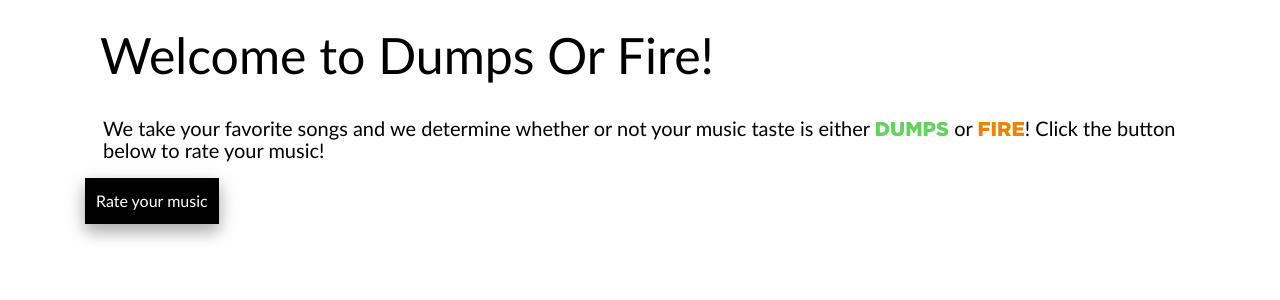
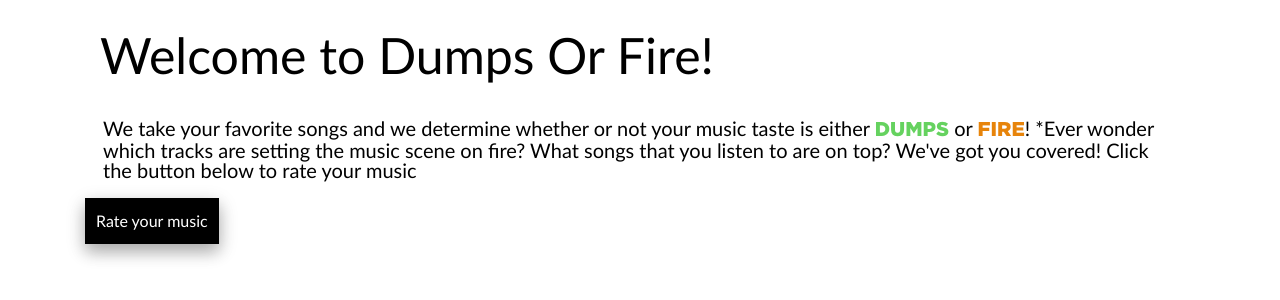
Before and after one commit to BCSchool/Software-Project, a Django app: page / in a window 1280 px wide. Shown: the part 70-370 px from the top of the page. Run offline with Django 4.2, Linux system fonts and the light colour scheme; parts of the project's set-up code (start-up, migrations or seed data) failed here and were passed over; some libraries are stand-ins or nearby versions.

Commit message:
front-end changes

```diff
--- a/DumpsOrFire/spotify/templates/spotify/index.html
+++ b/DumpsOrFire/spotify/templates/spotify/index.html
@@ -28,8 +28,9 @@
             <div class="left-column">
                 <h1>Welcome to Dumps Or Fire!</h1>
                 <p>We take your favorite songs and we determine whether or not your music taste is either <span
-                        class="text-1">DUMPS</span> or <span class="text-2">FIRE</span>!
-                    Click the button below to rate your music!</p>
+                        class="text-1">DUMPS</span> or <span class="text-2">FIRE</span>! *Ever wonder which tracks are setting the music scene on fire? What songs that you listen to
+                        are on top? We've got you covered!
+                    Click the button below to rate your music</p>
                 <button onclick="location.href= '{% url 'rate' %}'">Rate your music</button>
             </div>
         </div>
--- a/DumpsOrFire/spotify/templates/spotify/rate.html
+++ b/DumpsOrFire/spotify/templates/spotify/rate.html
@@ -59,13 +59,13 @@
             <h2>{{ rating }}/100</h2>
             <!-- <br><img src={} alt="alt text"> -->
 
-            <h2>{{ description }}</h2>
+            <h2 style="font-family: 'circular'">{{ description }}</h2>
         </div>
         {% endif %}
 
         <!-- insert image here -->
         <div class="image-container">
-            <br><h2> {{ name }} </h2>
+            <br><h2 style="font-family: 'circular'"> {{ name }} </h2>
             <img src={{ image }} alt="alt text">
         </div>
 
```
